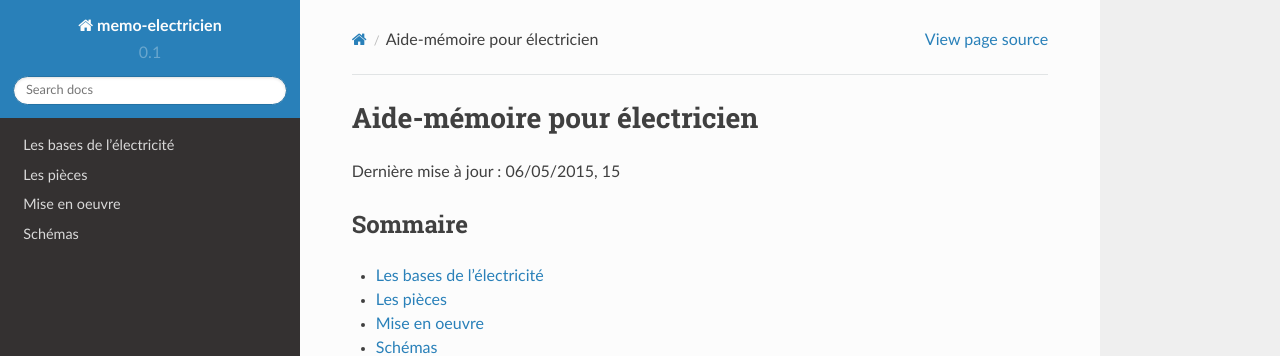
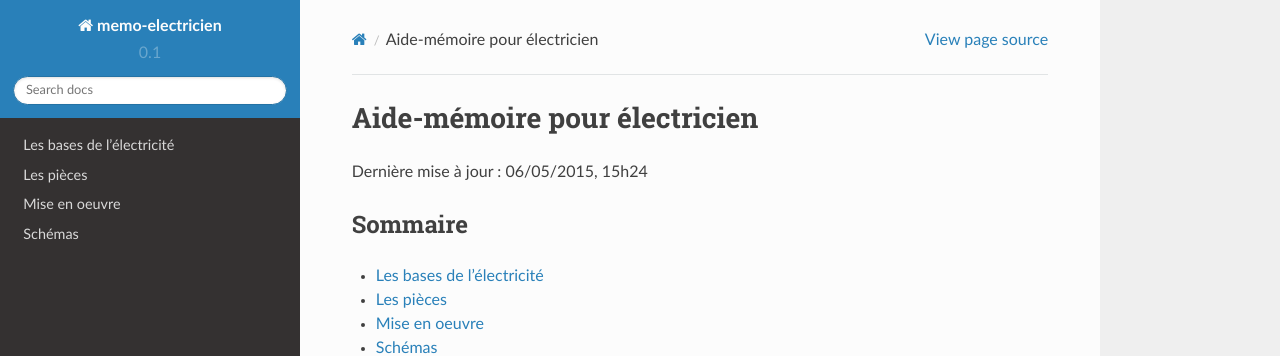
Before and after one commit to apallier/memo-electricien, a Sphinx documentation site: the page built from source/index.rst, in a window 1280 px wide and 1194 px high. Shown: the top 356 px of the window. Built offline with Sphinx 7.4.7 and the Read the Docs theme 2.0.0, drawn with Linux system fonts in a browser that asks for light colours; some of the changed lines change nothing that is shown.

Commit message:
Modification du format de l'heure

```diff
--- a/source/conf.py
+++ b/source/conf.py
@@ -85,7 +85,7 @@ language = u'fr'
 # non-false value, then it is used:
 #today = ''
 # Else, today_fmt is used as the format for a strftime call.
-today_fmt = '%d/%m/%Y, %H'
+today_fmt = '%d/%m/%Y, %Hh%M'
 
 # List of patterns, relative to source directory, that match files and
 # directories to ignore when looking for source files.
```
